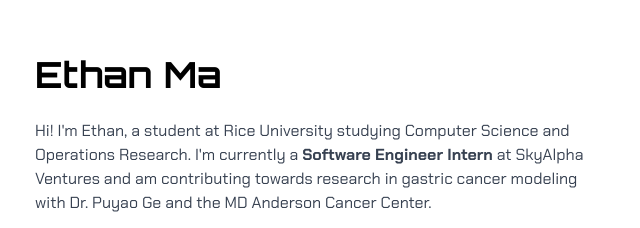
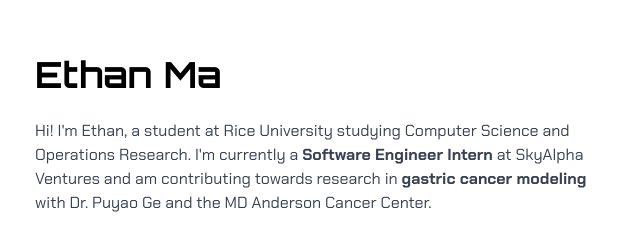
Before and after one commit to ethannma/personal-website, a plain HTML site: page index.html in a window 1280 px wide. Shown: the part 137-365 px from the top of the page, 317-957 px from the left. Drawn offline with nearby package versions, Linux system fonts and the light colour scheme.

Commit message:
font update

```diff
--- a/index.html
+++ b/index.html
@@ -23,7 +23,7 @@
             <!-- Curated Introductory Paragraphs -->
             <div class="main-text text-sm md:text-base text-gray-700 space-y-4">
                 <p>
-                    Hi! I'm Ethan, a student at Rice University studying Computer Science and Operations Research. I'm currently a <strong>Software Engineer Intern</strong> at SkyAlpha Ventures and am contributing towards research in gastric cancer modeling with Dr. Puyao Ge and the MD Anderson Cancer Center.
+                    Hi! I'm Ethan, a student at Rice University studying Computer Science and Operations Research. I'm currently a <strong>Software Engineer Intern</strong> at SkyAlpha Ventures and am contributing towards research in <strong>gastric cancer modeling</strong> with Dr. Puyao Ge and the MD Anderson Cancer Center.
                 </p>
                 <p>
                     My interests lie with building impactful projects and researching novel topics. My most recent projects are <a href="https://github.com/KhangHo10/Cardvantage" target="_blank" rel="noopener noreferrer">Cardvantage</a>, a tool for finding the best credit card rewards while shopping online, and <a href="https://github.com/ethannma/Data_Science_and_Machine_Learning" target="_blank" rel="noopener noreferrer">Data Science and Machine Learning</a>, a demonstration and exploration into applying 12 machine learning algorithms towards sport analytics, music genre categorization, and more.
```
